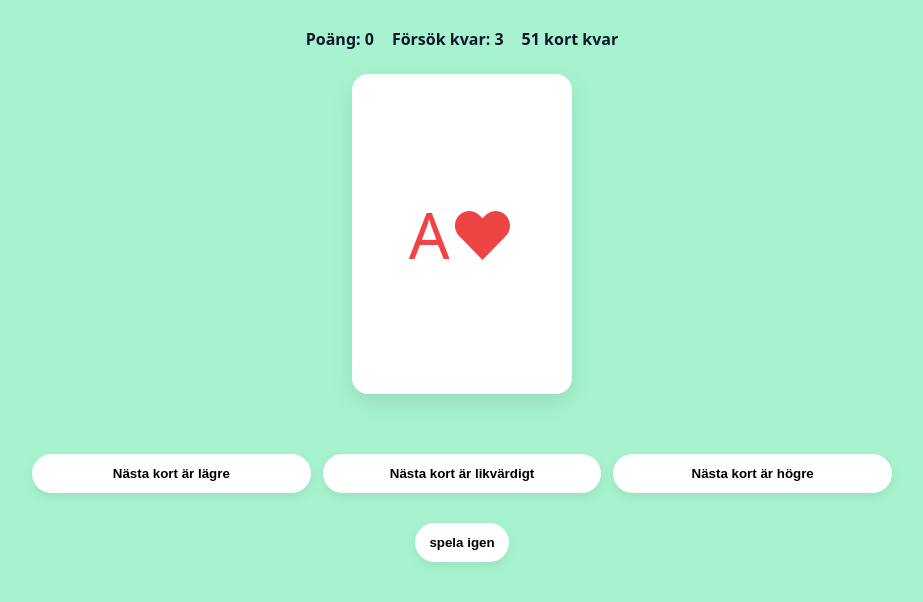
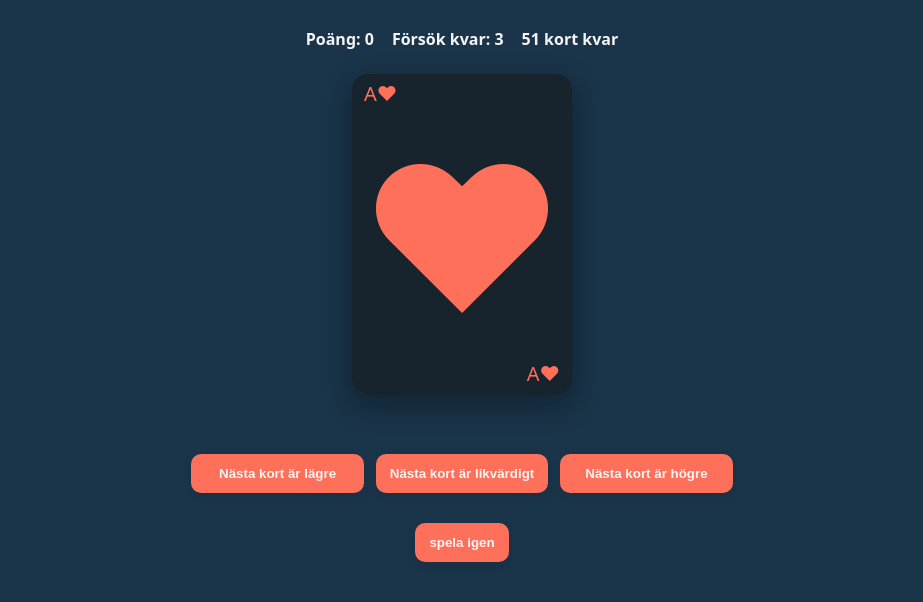
Before and after one commit to ThatMayBeTheCase/Card-Game, a plain HTML site: page index.html in a window 1280 px wide. Shown: the whole page, without its empty margins (178-1101 px from the left). Drawn offline with Linux system fonts and the light colour scheme.

Commit message:
UI and color changes etc.

```diff
--- a/script.js
+++ b/script.js
@@ -1,23 +1,17 @@
-// ===============================
-// Högre / Lägre / Lika
-// app.js
-// ===============================
 
-// ===== Globala variabler =====
-let deck = [];        // själva kortleken
+// Globala variabler
+let deck = [];
 let currentCard = null;
 let score = 0;
 let lives = 3;
 
-// ======== Hjälpfunktioner ========
-
-// Bygg en kortlek med 52 kort (2–14, 11=J, 12=Q, 13=K, 14=A)
+// skapar en kortlek med 52 kort
 function buildDeck() {
   let suits = ["♥", "♦", "♣", "♠"];
   let deck = [];
   for (const suit of suits) {
     for (let rank = 2; rank <=14; rank++) {
-        deck.push({ rank, suit }); // 11=J, 12=Q, 13=K, 14=A
+        deck.push({ rank, suit });
     }
   }
   return deck;
@@ -30,13 +24,23 @@ function rankLabel(rank) {
   return String(rank); // 2–10 visas som sina siffror
 }
 
+function renderCardHTML(card) {
+  const label = rankLabel(card.rank);
+  const suit = card.suit;
+  return `
+    <span class="rank tl">${label}${suit}</span>
+    <span class="pip">${suit}</span>
+    <span class="rank br">${label}${suit}</span>
+  `;
+}
+
+
 // Blanda kortleken (Fisher–Yates shuffle)
 function shuffleDeck(deck) {
     for (let i = deck.length - 1; i > 0; i--) {
         const j = Math.floor(Math.random() * (i + 1));
         [deck[i], deck[j]] = [deck[j], deck[i]];
     }
-  return deck;
 }
 
 // Dra ett kort från toppen av leken
@@ -57,7 +61,7 @@ function compareRanks(a, b) {
 // Starta spelet
 function startGame() {
   deck = buildDeck();
-  deck = shuffleDeck(deck);
+  shuffleDeck(deck);
   score = 0;
   lives = 3;
   currentCard = drawCard();
@@ -77,11 +81,11 @@ function handleGuess(choice) {
 //kolla gisningen
   if (choice === result) {
     score++;
-    updateUI("Rätt Gissat!");
+    updateUI("Rätt!");
   }
   else {
     lives--;
-    updateUI("Fel Gissat!");
+    updateUI("Fel!");
   }
 
 //Flytta fram nästa kort i kön
@@ -106,33 +110,31 @@ function updateUI(message = "") {
   document.getElementById("lives").textContent = lives;
   // remaining
   document.getElementById("remaining").textContent = deck.length;
+
   // current card
   const cardDiv = document.getElementById("card");
-  if (currentCard) {
-    cardDiv.textContent = `${rankLabel(currentCard.rank)}${currentCard.suit}`;
-    const isRed = currentCard.suit === "♥" || currentCard.suit === "♦";
-    cardDiv.classList.add(isRed ? "red" : "black");
+cardDiv.classList.remove("red", "black");
 
-    // TODO: byt färg beroende på suit (♥ ♦ röd, ♣ ♠ svart)
-  } else {
-    cardDiv.textContent = "";
-  }
-  // message
+if (currentCard) {
+  const isRed = currentCard.suit === "♥" || currentCard.suit === "♦";
+  cardDiv.classList.add(isRed ? "red" : "black");
+
+  cardDiv.innerHTML = renderCardHTML(currentCard);
+}
+else {
+  cardDiv.textContent = "";
+}
   document.getElementById("message").textContent = message;
 }
 
 // Avsluta spelet
 function endGame(reason) {
-  updateUI(reason + " – Slutpoäng: " + score);
+  updateUI(reason + " - Slutpoäng: " + score);
   // göm knapparna
   document.querySelectorAll(".controls button").forEach(btn => btn.disabled = true);
   // visa restart-knappen
   document.getElementById("btn-restart").hidden = false;
-
-  startGame();
 }
-
-// ======== Event Listeners ========
 
 // Knappar för gissningar
 document.querySelectorAll(".controls button").forEach(btn => {
--- a/styles.css
+++ b/styles.css
@@ -1,11 +1,10 @@
-/* ===== Bas ===== */
 * { box-sizing: border-box; }
 :root {
-  --bg: #a7f3d0;     /* mjuk grön bakgrund */
-  --ink: #0f172a;    /* mörk text */
-  --card: #fff;      /* kortets färg */
-  --muted: #475569;  /* sekundär text */
-  --accent: #10b981; /* knappar */
+  --bg: #1a3449;
+  --ink: #f5f5f5;
+  --card: #17232d;
+  --muted: #c9d1d9;
+  --accent: #ff705a;
 }
 html, body {
   height: 100%;
@@ -15,16 +14,17 @@ html, body {
   background: var(--bg);
 }
 
-/* ===== Layout ===== */
+/* Hela spelet */
 .game {
   max-width: 900px;
   margin: 0 auto;
   padding: 28px 20px 40px;
   display: grid;
+  justify-content: center;
   gap: 24px;
 }
 
-/* ===== HUD (poäng / liv / kort kvar) ===== */
+/* HUD - poäng/liv/kort kvar */
 .hud {
   display: flex;
   gap: 18px;
@@ -34,12 +34,12 @@ html, body {
 }
 .hud span { font-variant-numeric: tabular-nums; }
 
-/* ===== Bord + kort ===== */
+/* Bord med kort */
 .table {
   display: grid;
   justify-items: center;
   gap: 12px;
-  min-height: 260px; /* ger lite luft innan du har kortet */
+  min-height: 260px;
 }
 
 .card {
@@ -47,14 +47,17 @@ html, body {
   height: 320px;
   background: var(--card);
   border-radius: 16px;
-  box-shadow: 0 8px 24px rgba(0,0,0,.1);
+  box-shadow: 0 10px 30px rgba(0,0,0,.35);
   display: grid;
   place-items: center;
-  font-size: 64px;     /* visa t.ex. ♥️ stort i mitten */
+  font-size: 64px;
   position: relative;
   user-select: none;
 }
-
+.card .pip {
+  font-size: 200px;
+  line-height: 1;
+}
 /* små rankmarkeringar uppe/vänster och nere/höger om du vill lägga in dem i JS */
 .card .rank.tl, .card .rank.br {
   position: absolute;
@@ -64,8 +67,8 @@ html, body {
 .card .rank.tl { top: 10px; left: 12px; }
 .card .rank.br { bottom: 10px; right: 12px; }
 
-.red { color: #ef4444; }   /* röd för ♥ ♦ */
-.black { color: #111827; } /* svart för ♣ ♠ */
+.red { color: var(--accent); }   /* röd för ♥ ♦ */
+.black { color: var(--ink); } /* svart för ♣ ♠ */
 
 .message {
   min-height: 24px;
@@ -73,7 +76,7 @@ html, body {
   font-weight: 600;
 }
 
-/* ===== Knappar ===== */
+/* Knappar */
 .controls {
   display: grid;
   grid-template-columns: repeat(3, 1fr);
@@ -83,10 +86,11 @@ html, body {
 .restart button {
   padding: 12px 14px;
   border: none;
-  border-radius: 999px;
+  border-radius: 10px;
   font-weight: 700;
   cursor: pointer;
-  background: white;
+  color: var(--ink);
+  background: var(--accent);
   box-shadow: 0 4px 12px rgba(0,0,0,.08);
   transition: transform .06s ease, box-shadow .15s ease, opacity .2s ease;
 }
@@ -94,6 +98,7 @@ html, body {
 .restart button:hover {
   transform: translateY(-1px);
   box-shadow: 0 6px 16px rgba(0,0,0,.12);
+  background-color: #b95647;
 }
 .controls button:active,
 .restart button:active {
```
Also changed, not shown: 1 other file.
